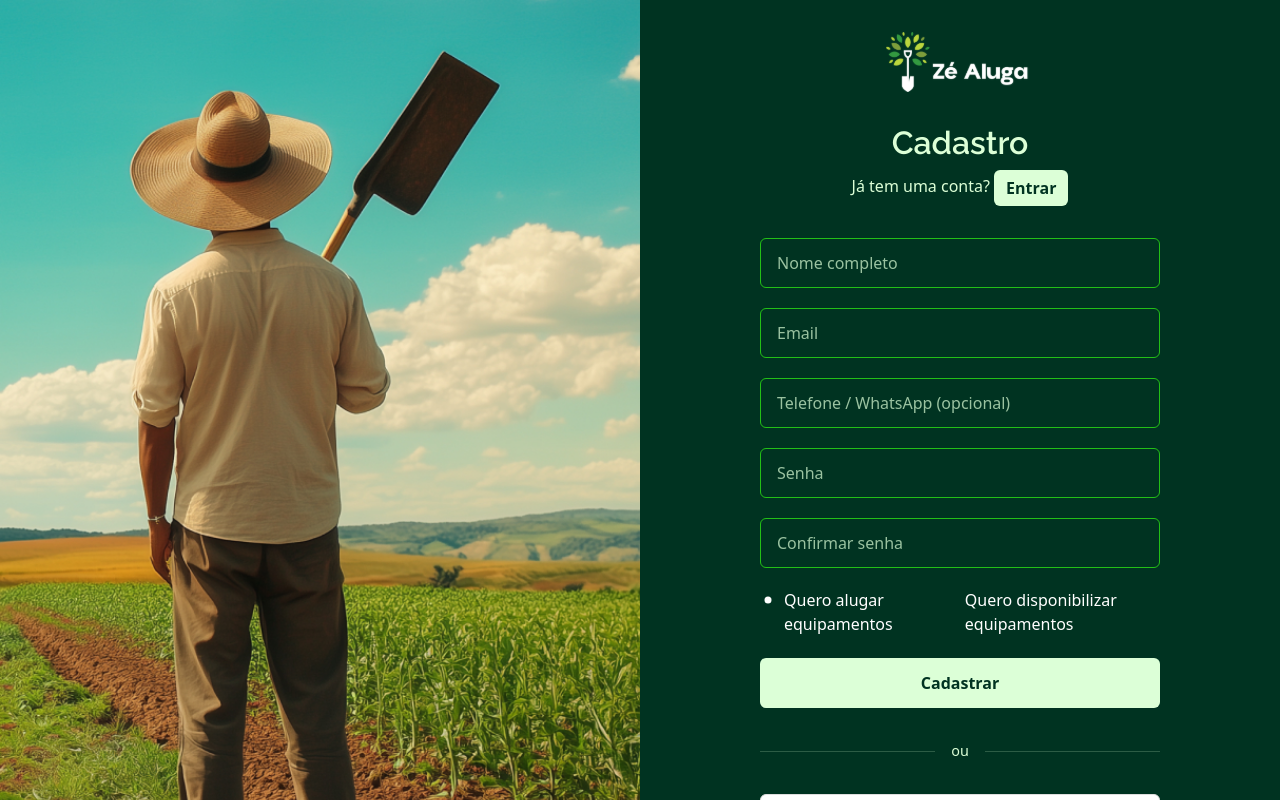
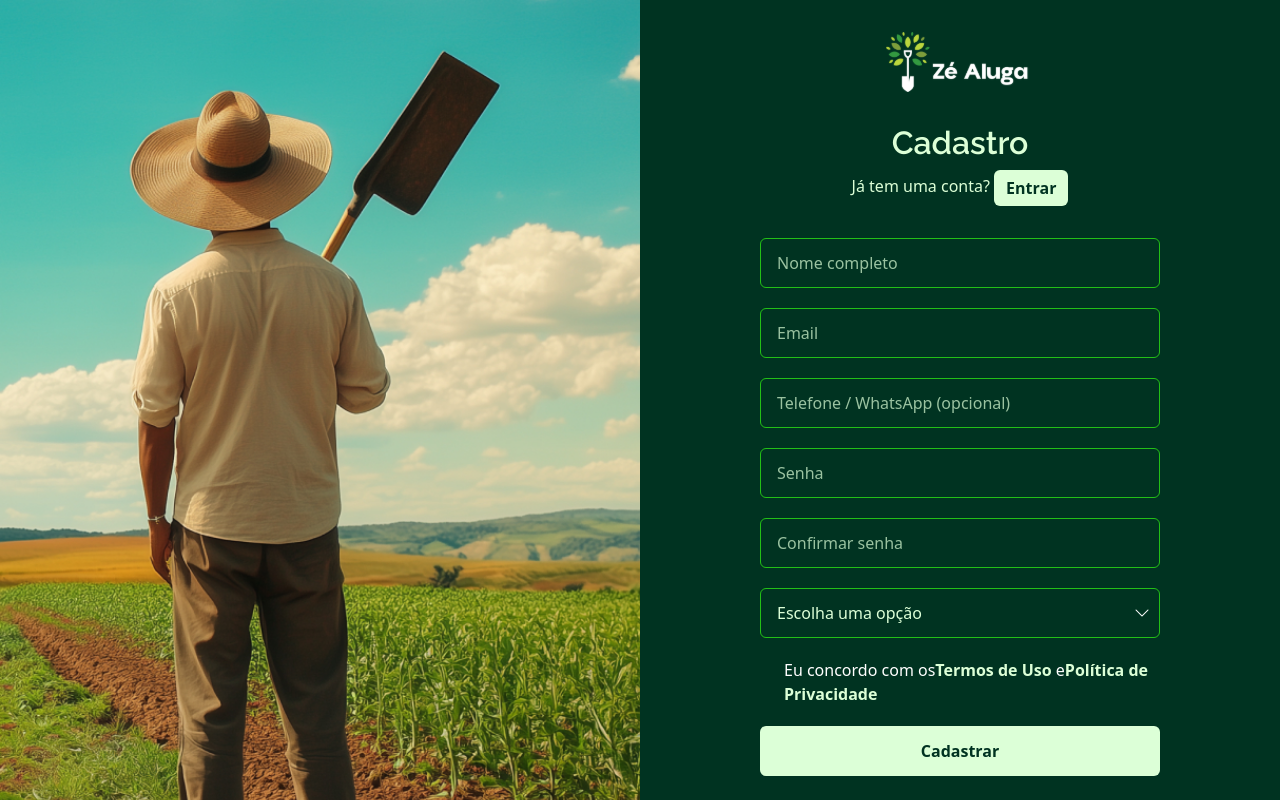
Before and after one commit to roanfersa/ze-aluga-agro, a React (Vite) app: page /signup in a window 1280 px wide. Shown: the top 800 px of the page. Built offline with nearby package versions, Linux system fonts and the light colour scheme.

Commit message:
feat: Refactor sign-up form to use dropdown for user type and improve validation

```diff
--- a/src/pages/singup/components/sign_up_form.jsx
+++ b/src/pages/singup/components/sign_up_form.jsx
@@ -1,25 +1,28 @@
 import React, { useState } from "react";
 
 const SignUpForm = () => {
+  // State for form fields
   const [formData, setFormData] = useState({
     fullName: "",
     email: "",
     phone: "",
     password: "",
     confirmPassword: "",
-    userType: "buyer",
+    userType: "", // Changed from radio buttons to dropdown selection
   });
 
+  // State for validation errors
   const [errors, setErrors] = useState({});
 
-  const handleChange = (e) => {
+  // Handle input changes
+  const handleInputChange = (e) => {
     const { name, value } = e.target;
     setFormData({
       ...formData,
       [name]: value,
     });
 
-
+    // Clear error when field is edited
     if (errors[name]) {
       setErrors({
         ...errors,
@@ -28,62 +31,57 @@ const SignUpForm = () => {
     }
   };
 
+  // Validate form
   const validateForm = () => {
     const newErrors = {};
 
-
+    // Validate full name (requires at least first and last name)
     if (!formData.fullName.trim()) {
       newErrors.fullName = "Nome completo é obrigatório";
     } else if (formData.fullName.trim().split(" ").length < 2) {
-      newErrors.fullName = "Por favor, insira nome e sobrenome";
+      newErrors.fullName = "Por favor, forneça nome e sobrenome";
     }
 
-
-    const emailRegex = /^[^\s@]+@[^\s@]+\.[^\s@]+$/;
-    if (!formData.email.trim()) {
+    // Validate email
+    if (!formData.email) {
       newErrors.email = "Email é obrigatório";
-    } else if (!emailRegex.test(formData.email)) {
+    } else if (!/\S+@\S+\.\S+/.test(formData.email)) {
       newErrors.email = "Email inválido";
     }
 
-
-    if (formData.phone) {
-      const phoneRegex = /^\+?\d{10,15}$/;
-      if (!phoneRegex.test(formData.phone.replace(/\D/g, ""))) {
-        newErrors.phone = "Telefone inválido";
-      }
+    // Password validation
+    if (!formData.password) {
+      newErrors.password = "Senha é obrigatória";
+    } else if (formData.password.length < 6) {
+      newErrors.password = "A senha deve ter pelo menos 6 caracteres";
     }
 
-
-    if (!formData.password) {
-      newErrors.password = "Senha é obrigatória";
-    } else if (formData.password.length < 8) {
-      newErrors.password = "A senha deve ter pelo menos 8 caracteres";
+    // Confirm password
+    if (formData.password !== formData.confirmPassword) {
+      newErrors.confirmPassword = "As senhas não coincidem";
     }
 
-
-    if (!formData.confirmPassword) {
-      newErrors.confirmPassword = "Confirmação de senha é obrigatória";
-    } else if (formData.password !== formData.confirmPassword) {
-      newErrors.confirmPassword = "As senhas não conferem";
+    // User type validation
+    if (!formData.userType) {
+      newErrors.userType = "Por favor, selecione uma opção";
     }
 
     return newErrors;
   };
 
+  // Handle form submission
   const handleSubmit = (e) => {
     e.preventDefault();
 
     const formErrors = validateForm();
-
     if (Object.keys(formErrors).length > 0) {
       setErrors(formErrors);
       return;
     }
 
+    // Process form submission
     console.log("Form submitted:", formData);
-
-    alert("Cadastro realizado com sucesso!");
+    // Here you would typically make an API call to register the user
   };
 
   return (
@@ -91,14 +89,15 @@ const SignUpForm = () => {
       <div className="form-group">
         <input
           type="text"
+          name="fullName"
           className={`form-control signin-input ${
             errors.fullName ? "is-invalid" : ""
           }`}
           placeholder="Nome completo"
-          name="fullName"
           value={formData.fullName}
-          onChange={handleChange}
+          onChange={handleInputChange}
           required
+          autoComplete="name"
         />
         {errors.fullName && (
           <div className="invalid-feedback">{errors.fullName}</div>
@@ -108,13 +107,13 @@ const SignUpForm = () => {
       <div className="form-group">
         <input
           type="email"
+          name="email"
           className={`form-control signin-input ${
             errors.email ? "is-invalid" : ""
           }`}
           placeholder="Email"
-          name="email"
           value={formData.email}
-          onChange={handleChange}
+          onChange={handleInputChange}
           required
           autoComplete="email"
         />
@@ -124,27 +123,25 @@ const SignUpForm = () => {
       <div className="form-group">
         <input
           type="tel"
-          className={`form-control signin-input ${
-            errors.phone ? "is-invalid" : ""
-          }`}
+          name="phone"
+          className="form-control signin-input"
           placeholder="Telefone / WhatsApp (opcional)"
-          name="phone"
           value={formData.phone}
-          onChange={handleChange}
+          onChange={handleInputChange}
+          autoComplete="tel"
         />
-        {errors.phone && <div className="invalid-feedback">{errors.phone}</div>}
       </div>
 
       <div className="form-group">
         <input
           type="password"
+          name="password"
           className={`form-control signin-input ${
             errors.password ? "is-invalid" : ""
           }`}
           placeholder="Senha"
-          name="password"
           value={formData.password}
-          onChange={handleChange}
+          onChange={handleInputChange}
           required
           autoComplete="new-password"
         />
@@ -156,13 +153,13 @@ const SignUpForm = () => {
       <div className="form-group">
         <input
           type="password"
+          name="confirmPassword"
           className={`form-control signin-input ${
             errors.confirmPassword ? "is-invalid" : ""
           }`}
           placeholder="Confirmar senha"
-          name="confirmPassword"
           value={formData.confirmPassword}
-          onChange={handleChange}
+          onChange={handleInputChange}
           required
           autoComplete="new-password"
         />
@@ -171,40 +168,69 @@ const SignUpForm = () => {
         )}
       </div>
 
+      {/* Dropdown with custom arrow icon */}
       <div className="form-group">
-        <div className="d-flex justify-content-between mb-3">
-          <div className="form-check">
-            <input
-              className="form-check-input"
-              type="radio"
-              name="userType"
-              id="buyer"
-              value="buyer"
-              checked={formData.userType === "buyer"}
-              onChange={handleChange}
-            />
-            <label className="form-check-label text-white" htmlFor="buyer">
-              Quero alugar equipamentos
-            </label>
-          </div>
-          <div className="form-check">
-            <input
-              className="form-check-input"
-              type="radio"
-              name="userType"
-              id="seller"
-              value="seller"
-              checked={formData.userType === "seller"}
-              onChange={handleChange}
-            />
-            <label className="form-check-label text-white" htmlFor="seller">
-              Quero disponibilizar equipamentos
-            </label>
+        <div className="position-relative">
+          <select
+            name="userType"
+            className={`form-control signin-input ${
+              errors.userType ? "is-invalid" : ""
+            }`}
+            value={formData.userType}
+            onChange={handleInputChange}
+            required
+            style={{ paddingRight: "30px" }} // Add space for the arrow
+          >
+            <option value="" disabled>
+              Escolha uma opção
+            </option>
+            <option value="renter">Quero alugar equipamentos</option>
+            <option value="owner">Quero disponibilizar equipamentos</option>
+          </select>
+          {/* Custom dropdown arrow icon */}
+          <div
+            style={{
+              position: "absolute",
+              right: "10px",
+              top: "50%",
+              transform: "translateY(-50%)",
+              pointerEvents: "none",
+              color: "#FFFFFF",
+              fontSize: "16px",
+            }}
+          >
+            <i className="bi bi-chevron-down"></i>
           </div>
         </div>
+        {errors.userType && (
+          <div className="invalid-feedback">{errors.userType}</div>
+        )}
       </div>
 
-      <button type="submit" className="btn signin-btn">
+      <div className="form-group form-check">
+        <input
+          type="checkbox"
+          className="form-check-input"
+          id="termsCheck"
+          required
+        />
+        <label
+          className="form-check-label"
+          htmlFor="termsCheck"
+          style={{ color: "#FFFFFF" }}
+        >
+          Eu concordo com os
+          <a href="#" className="signin-link">
+            Termos de Uso
+          </a>{" "}
+          e
+          <a href="#" className="signin-link">
+            Política de Privacidade
+          </a>
+        </label>
+      </div>
+
+      <button type="submit" className="btn signin-btn mb-3">
         Cadastrar
       </button>
     </form>
```
